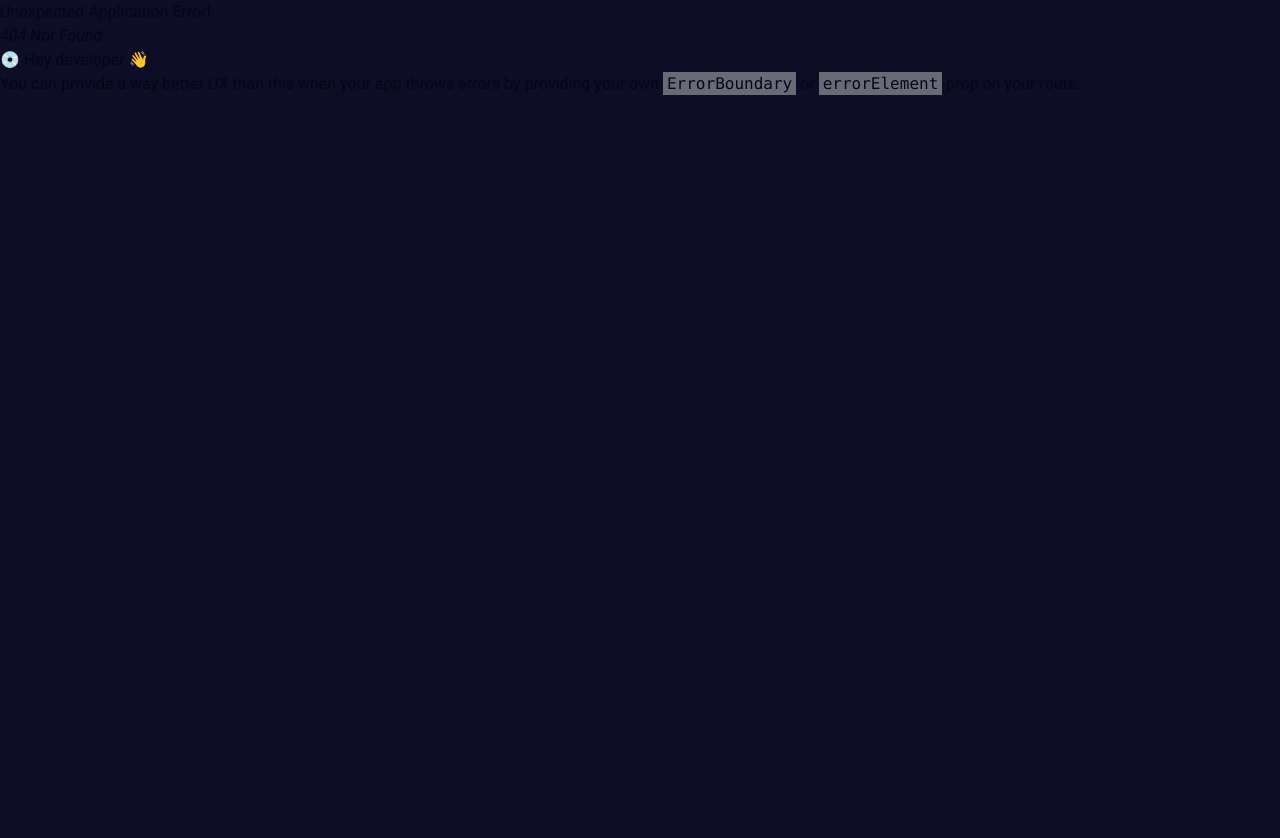
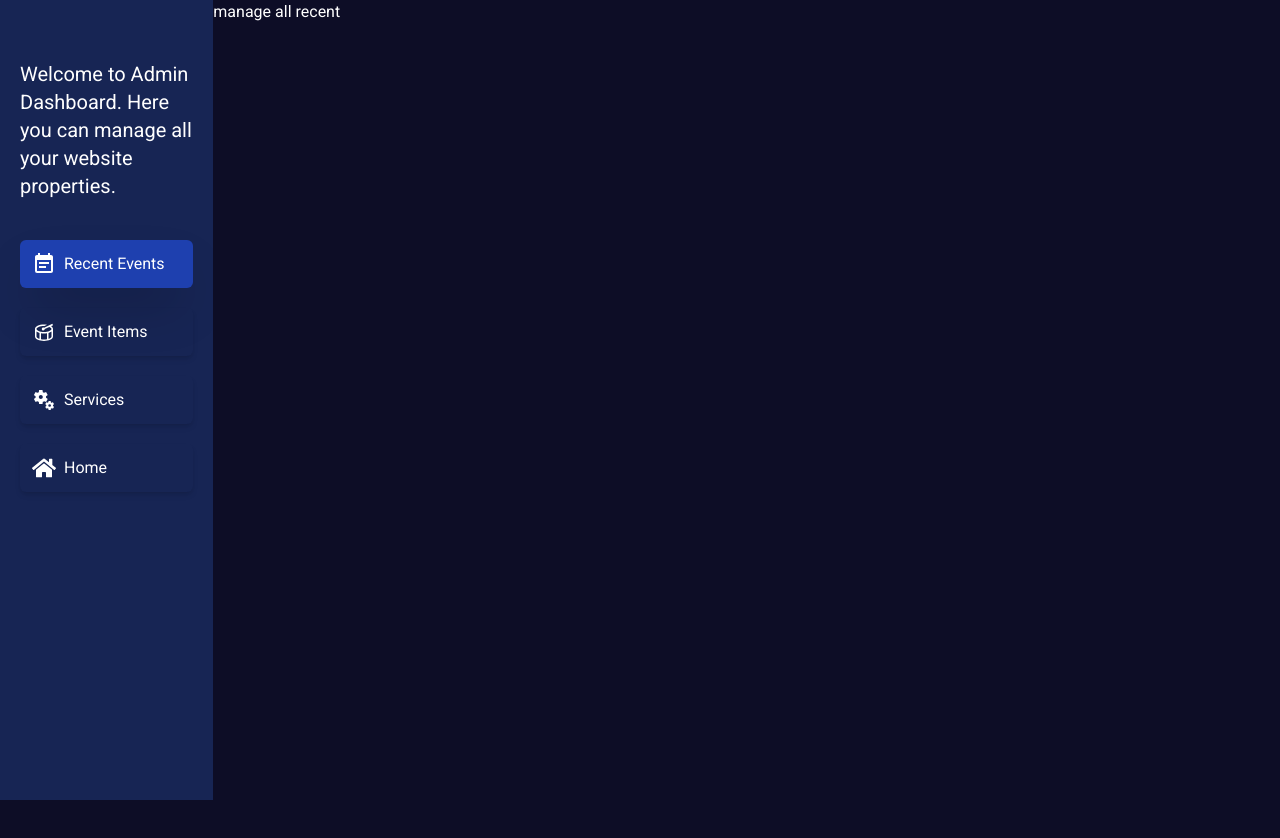
Before and after one commit to hassansabbir/event-360-client, a React (Vite) app: page /admin/manage-recentEvents in a window 1280 px wide. Before the commit this address had no page. Shown: the top 838 px of the page. Before the commit the page ends 800 px from the top, so only its background shows below. Built offline with nearby package versions, Linux system fonts and the light colour scheme; a web font is replaced by a local one.

Commit message:
admin dashboard updated

```diff
--- a/src/components/layouts/AdminSidebar.tsx
+++ b/src/components/layouts/AdminSidebar.tsx
@@ -1,37 +1,43 @@
 import { cn } from "@/lib/utils";
-import { LayoutDashboard } from "lucide-react";
 import { NavLink } from "react-router-dom";
+import { MdEventNote, MdMiscellaneousServices } from "react-icons/md";
+import { LiaDrumSolid } from "react-icons/lia";
+import { FaHome } from "react-icons/fa";
 
 const AdminSidebar = () => {
   return (
     <aside className="bg-blue-950 p-5 col-span-2 h-screen sticky top-0 left-0 overflow-auto">
+      <p className="my-10 text-xl">
+        Welcome to Admin Dashboard. Here you can manage all your website
+        properties.
+      </p>
       <nav className="flex gap-5 flex-col">
         <NavLink
           className={({ isActive }) =>
             cn(
               "bg-gray p-3 rounded-md shadow-md hover:bg-dark-gray transition-all hover:text-white flex items-center gap-2",
               {
-                "bg-green-400 text-white": isActive,
+                "bg-blue-800 shadow-2xl text-white": isActive,
               }
             )
           }
-          to="/admin/dashboard"
+          to="/admin/manage-recentEvents"
         >
-          <LayoutDashboard className="shrink-0" />
-          <span className="truncate">Dashboard</span>
+          <MdEventNote className="shrink-0 w-6 h-6" />
+          <span className="truncate">Recent Events</span>
         </NavLink>
         <NavLink
           className={({ isActive }) =>
             cn(
               "bg-gray p-3 rounded-md shadow-md hover:bg-dark-gray transition-all hover:text-white flex items-center gap-2",
               {
-                "bg-green-400 text-white": isActive,
+                "bg-blue-800 shadow-2xl text-white": isActive,
               }
             )
           }
-          to="/admin/eventItems"
+          to="/admin/manage-eventItems"
         >
-          <LayoutDashboard className="shrink-0" />
+          <LiaDrumSolid className="shrink-0 w-6 h-6" />
           <span className="truncate">Event Items</span>
         </NavLink>
         <NavLink
@@ -39,13 +45,27 @@ const AdminSidebar = () => {
             cn(
               "bg-gray p-3 rounded-md shadow-md hover:bg-dark-gray transition-all hover:text-white flex items-center gap-2",
               {
-                "bg-green-400 text-white": isActive,
+                "bg-blue-800 shadow-2xl text-white": isActive,
+              }
+            )
+          }
+          to="/admin/manage-services"
+        >
+          <MdMiscellaneousServices className="shrink-0 w-6 h-6" />
+          <span className="truncate">Services</span>
+        </NavLink>
+        <NavLink
+          className={({ isActive }) =>
+            cn(
+              "bg-gray p-3 rounded-md shadow-md hover:bg-dark-gray transition-all hover:text-white flex items-center gap-2",
+              {
+                "bg-blue-800 shadow-2xl text-white": isActive,
               }
             )
           }
           to="/"
         >
-          <LayoutDashboard className="shrink-0" />
+          <FaHome className="shrink-0 w-6 h-6" />
           <span className="truncate">Home</span>
         </NavLink>
       </nav>
--- a/src/pages/admin/Dashboard.tsx
+++ /dev/null
@@ -1,9 +0,0 @@
-const Dashboard = () => {
-  return (
-    <div>
-      <h1>This is admin dashboard</h1>
-    </div>
-  );
-};
-
-export default Dashboard;
--- /dev/null
+++ b/src/pages/admin/ManageRecentEvents.tsx
@@ -0,0 +1,9 @@
+const ManageRecentEvents = () => {
+  return (
+    <div>
+      <h1>manage all recent </h1>
+    </div>
+  );
+};
+
+export default ManageRecentEvents;
--- /dev/null
+++ b/src/pages/admin/ManageServices.tsx
@@ -0,0 +1,9 @@
+const ManageServices = () => {
+  return (
+    <div>
+      <h1>This is manage services</h1>
+    </div>
+  );
+};
+
+export default ManageServices;
```
Also changed, not shown: src/routes/routes.tsx (+10 -5 lines).
